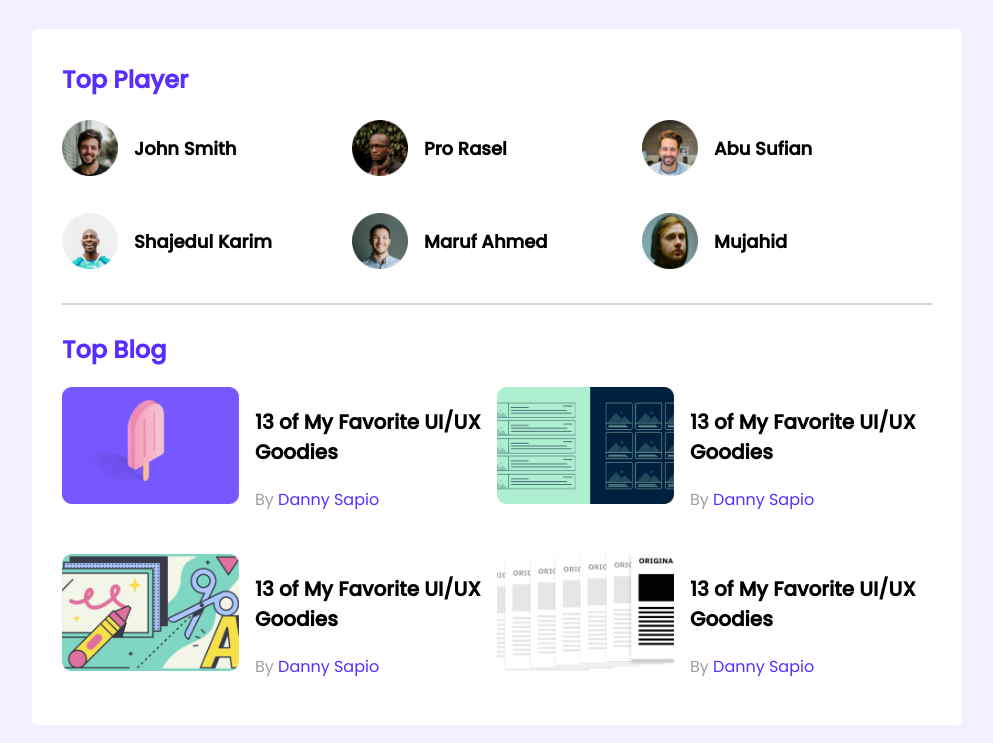
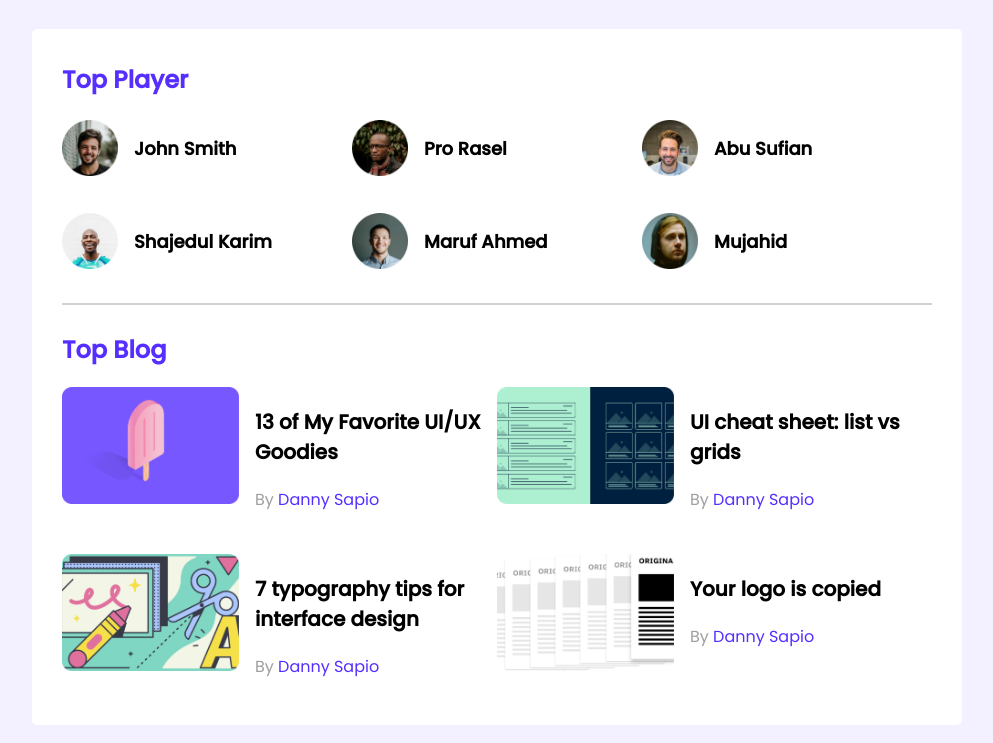
Before and after one commit to FoysalBhuiyann/leader-board-css3, a plain HTML site: page index.html in a window 1280 px wide. Shown: the top 743 px of the page, without its empty margins (143-1136 px from the left). Drawn offline with Linux system fonts and the light colour scheme.

Commit message:
blog name

```diff
--- a/index.html
+++ b/index.html
@@ -69,8 +69,8 @@
                             <img src="images/blogs/blog-2.png" alt="">
                         </div>
                         <div class="blog-info">
-                            <h3 class="blog-titel">13 of My Favorite
-                                UI/UX Goodies</h3>
+                            <h3 class="blog-titel">UI cheat sheet:
+                                list vs grids</h3>
                             <p class="blog-author">By <a href="">Danny Sapio</a></p>
                         </div>
                     </article>
@@ -79,8 +79,8 @@
                             <img src="images/blogs/blog-3.png" alt="">
                         </div>
                         <div class="blog-info">
-                            <h3 class="blog-titel">13 of My Favorite
-                                UI/UX Goodies</h3>
+                            <h3 class="blog-titel">7 typography tips
+                                for interface design</h3>
                             <p class="blog-author">By <a href="">Danny Sapio</a></p>
                         </div>
                     </article>
@@ -89,8 +89,8 @@
                             <img src="images/blogs/blog-4.png" alt="">
                         </div>
                         <div class="blog-info">
-                            <h3 class="blog-titel">13 of My Favorite
-                                UI/UX Goodies</h3>
+                            <h3 class="blog-titel">Your logo is
+                                copied</h3>
                             <p class="blog-author">By <a href="">Danny Sapio</a></p>
                         </div>
                     </article>
```
